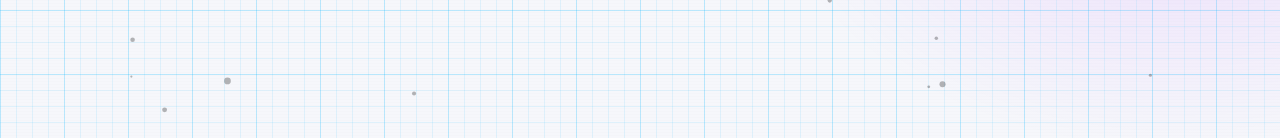
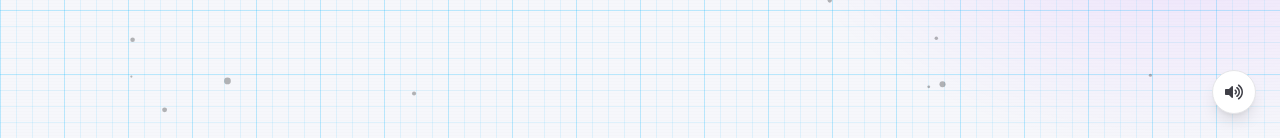
Before and after one commit to YumanaHZ/PORTFOLIO, a React (Vite) app: page / in a window 1280 px wide. Shown: the part 662-800 px from the top of the page. Built offline with nearby package versions, Linux system fonts and the light colour scheme.

Commit message:
Menambahkan backsound

```diff
--- a/src/App.tsx
+++ b/src/App.tsx
@@ -1,7 +1,7 @@
 import { GitHubCalendar } from 'react-github-calendar'
 import { useEffect, useRef, useState } from 'react'
 import { motion, useMotionValue, useSpring, useTransform, AnimatePresence } from 'framer-motion'
-import { FaGithub, FaLinkedin, FaInstagram, FaEnvelope, FaExternalLinkAlt, FaMoon, FaSun, FaReact, FaNodeJs, FaGitAlt, FaFigma, FaHtml5, FaCss3Alt, FaChevronDown, FaChevronUp } from 'react-icons/fa'
+import { FaGithub, FaLinkedin, FaInstagram, FaEnvelope, FaExternalLinkAlt, FaMoon, FaSun, FaReact, FaNodeJs, FaGitAlt, FaFigma, FaHtml5, FaCss3Alt, FaChevronDown, FaChevronUp, FaVolumeUp, FaVolumeMute } from 'react-icons/fa'
 import { SiJavascript, SiTypescript, SiTailwindcss, SiVite, SiFirebase, SiSupabase } from 'react-icons/si'
 
 const projects = [
@@ -233,6 +233,40 @@ function Snow({ dark }: { dark: boolean }) {
 function App() {
   const [dark, setDark] = useState(false)
   const [showContent, setShowContent] = useState(false)
+  const [playing, setPlaying] = useState(false)
+  const audioRef = useRef<HTMLAudioElement | null>(null)
+
+  useEffect(() => {
+    const audio = new Audio('/backsound.mp3')
+    audio.loop = true
+    audio.volume = 0.02
+    audioRef.current = audio
+    const playPromise = audio.play()
+    if (playPromise) {
+      playPromise.then(() => setPlaying(true)).catch(() => {
+        const resume = () => {
+          audio.play().then(() => setPlaying(true))
+          document.removeEventListener('click', resume)
+        }
+        document.addEventListener('click', resume)
+      })
+    }
+    return () => {
+      audio.pause()
+      audio.src = ''
+    }
+  }, [])
+
+  const toggleMusic = () => {
+    const audio = audioRef.current
+    if (!audio) return
+    if (playing) {
+      audio.pause()
+    } else {
+      audio.play()
+    }
+    setPlaying(!playing)
+  }
 
   return (
     <div className={`${dark ? 'bg-[#060911] text-zinc-100' : 'bg-[#f6f7fb] text-zinc-900'} min-h-screen relative transition-colors duration-500`}>
@@ -523,6 +557,14 @@ function App() {
           <p>&copy; {new Date().getFullYear()} Yaafi Yumana</p>
         </div>
       </footer>
+
+      <button
+        onClick={toggleMusic}
+        className={`fixed bottom-6 right-6 z-50 p-3 rounded-full shadow-lg transition-all duration-300 ${dark ? 'bg-zinc-800 hover:bg-zinc-700 text-zinc-300' : 'bg-white hover:bg-zinc-100 text-zinc-700 border border-zinc-200'}`}
+        aria-label="Toggle Music"
+      >
+        {playing ? <FaVolumeUp className="text-lg" /> : <FaVolumeMute className="text-lg" />}
+      </button>
     </div>
   )
 }
```
Also changed, not shown: 2 other files (tests, documents, lock files or other folders).
